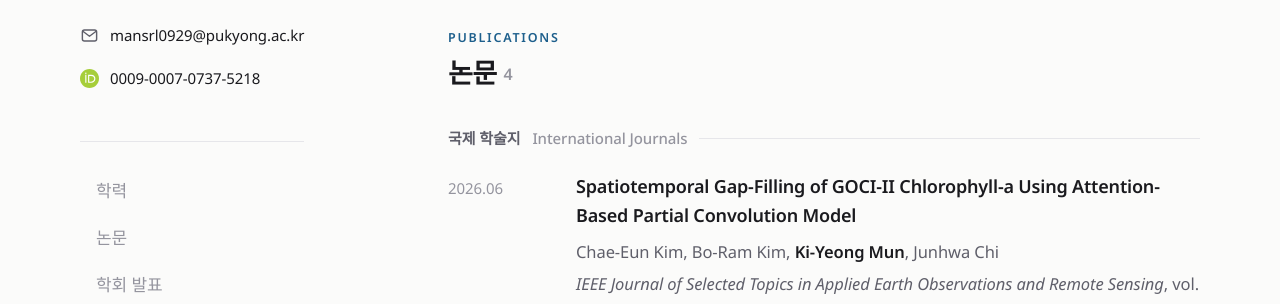
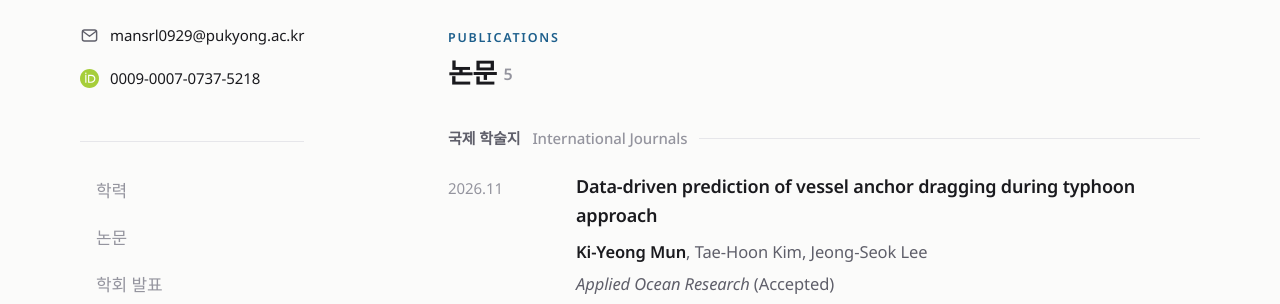
Before and after one commit to ki-yeong/ki-yeong.github.io, a plain HTML site: page index.html in a window 1280 px wide. Shown: the part 472-776 px from the top of the page. Drawn offline with Linux system fonts and the light colour scheme.

Commit message:
논문 추가: Applied Ocean Research 게재 확정 (Accepted)
Co-Authored-By: Claude Opus 5.5 <noreply@anthropic.com>

```diff
--- a/index.html
+++ b/index.html
@@ -289,9 +289,17 @@
 
     <section id="publications">
       <span class="eyebrow">Publications</span>
-      <h2>논문<span class="count">4</span></h2>
+      <h2>논문<span class="count">5</span></h2>
 
       <h3 class="group">국제 학술지 <span>International Journals</span></h3>
+      <article class="entry">
+        <time class="when">2026.11</time>
+        <div class="what">
+          <p class="title">Data-driven prediction of vessel anchor dragging during typhoon approach</p>
+          <p class="authors"><b>Ki-Yeong Mun</b>, Tae-Hoon Kim, Jeong-Seok Lee</p>
+          <p class="venue"><i>Applied Ocean Research</i> (Accepted)</p>
+        </div>
+      </article>
       <article class="entry">
         <time class="when">2026.06</time>
         <div class="what">
```
